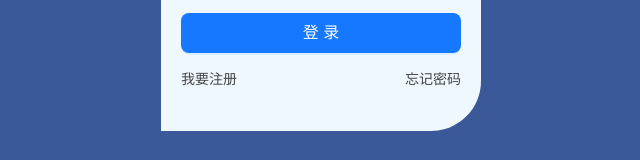
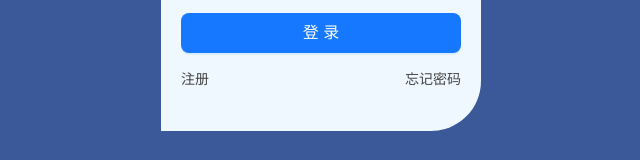
Before and after one commit to pandas-coding/springboot-kotlin-nls, a Vue app in the folder web/: page /login in a window 1280 px wide. Shown: the part 354-514 px from the top of the page, without its empty margins (319-959 px from the left). Built offline with nearby package versions, Linux system fonts and the light colour scheme.

Commit message:
added login styles and icons.

```diff
--- a/web/src/view/Login.vue
+++ b/web/src/view/Login.vue
@@ -3,29 +3,30 @@ import { useRouter } from "vue-router";
 import { ref } from "vue";
 import service from "@/utils/request.ts";
 import { message } from "ant-design-vue";
+import { LockOutlined, MobileOutlined, SafetyOutlined } from "@ant-design/icons-vue";
+
 
 const router = useRouter()
 
 const loginMember = ref({
   mobile: '',
   password: '',
-  imageCode: ''
+  // imageCode: '',
 })
 
-const login = async (values) => {
+const login = async (values: {}) => {
   console.info('开始登录: %o', values)
   const response = await service.post('/nls/web/member/login', {
     mobile: loginMember.value.mobile,
     // password: hexMd5Key(loginMember.value.password),
-    imageCode: loginMember.value.imageCode,
+    // imageCode: loginMember.value.imageCode,
     // imageCodeToken: imageCodeToken.value,
   })
   const data = response.data
   if (data.success) {
     message.success('登录成功!')
     await router.push('/home/welcome')
-  }
-  else {
+  } else {
     message.error(data.message)
   }
 }
@@ -74,7 +75,7 @@ const login = async (values) => {
                 <SafetyOutlined style="margin-left: 15px"/>
               </template>
               <template #suffix>
-                <img v-show="!!imageCodeSrc" :src="imageCodeSrc" alt="验证码" v-on:click="loadImageCode()"/>
+                <!--<img v-show="!!imageCodeSrc" :src="imageCodeSrc" alt="验证码" v-on:click="loadImageCode()"/>-->
               </template>
             </a-input>
           </a-form-item>
@@ -87,7 +88,7 @@ const login = async (values) => {
         </a-form>
 
         <p class="footer">
-          <router-link to="/register">我要注册</router-link>
+          <router-link to="/register">注册</router-link>
           <router-link to="/reset" class="pull-right">忘记密码</router-link>
         </p>
       </a-col>
```
